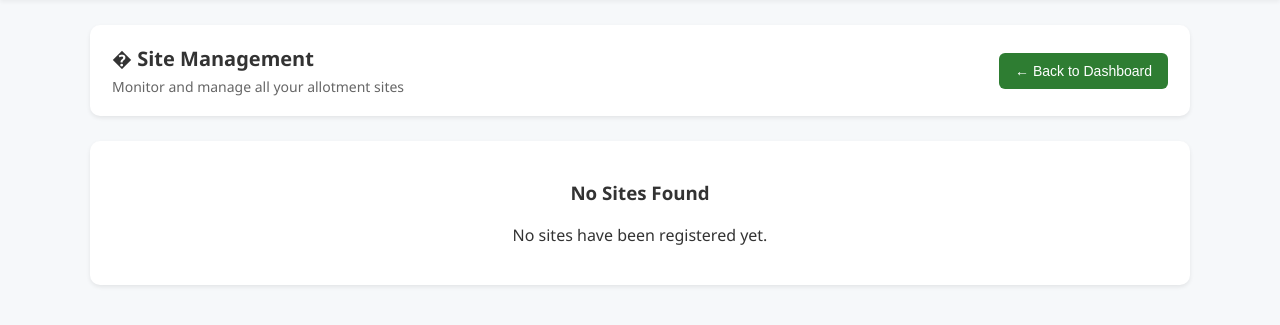
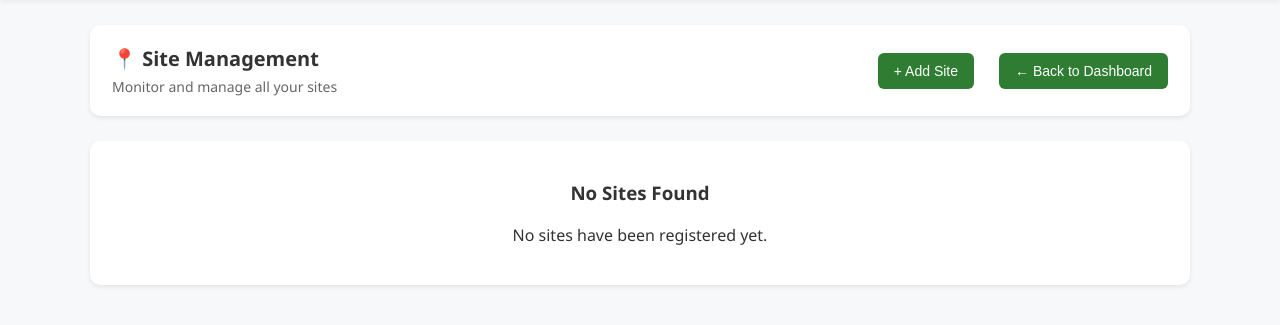
Before and after one commit to Gev1990123/smart_allotment_hub, a FastAPI app: page /sites in a window 1280 px wide. Shown: the part 131-456 px from the top of the page. Run offline with FastAPI, Linux system fonts and the light colour scheme; data that the repository does not hold is empty.

Commit message:
update sites.html to register sites via the GUI.

```diff
--- a/api/app.py
+++ b/api/app.py
@@ -35,6 +35,14 @@ class DeviceInfo(BaseModel):
     active: bool
     last_seen: str | None
     site_id: int | None
+
+class SiteCreate(BaseModel):
+    site_code: str
+    friendly_name: str | None = None
+
+class SiteInfo(BaseModel):
+    site_code: str
+    friendly_name: str | None = None
 
 # ---------------------------------------------------------
 # HEALTH CHECK
@@ -251,6 +259,35 @@ def register_device(device: DeviceCreate):
         "site_id": new_device[4],
     }
 
+# -------------------------
+# REGISTER A NEW SITE
+# -------------------------
+@app.post("/api/site/register", response_model=SiteInfo)
+def register_site(site: SiteCreate):
+    conn = get_connection()
+    cur = conn.cursor()
+
+    # Check if site already exists
+    cur.execute("SELECT site_code, friendly_name FROM sites WHERE site_code = %s;", (site.site_code,))
+    row = cur.fetchone()
+    if row:
+        conn.close()
+        raise HTTPException(status_code=400, detail="Site already registered")
+
+    cur.execute("""
+        INSERT INTO sites (site_code, friendly_name)
+        VALUES (%s, %s)
+        RETURNING site_code, friendly_name;
+    """, (site.site_code, site.friendly_name))
+
+    new_site = cur.fetchone()
+    conn.commit()
+    conn.close()
+
+    return {
+        "site_code": new_site[0],
+        "friendly_name": new_site[1],
+    }
 
 # ---------------------------------------------------------
 # UI ROUTES (HTML Templates)
--- a/templates/sites.html
+++ b/templates/sites.html
@@ -29,9 +29,10 @@
     <!-- Page Header -->
     <div class="page-selector">
         <div style="flex: 1;">
-            <h2 style="margin: 0; font-size: 20px;">� Site Management</h2>
-            <p style="margin: 5px 0 0 0; color: #666; font-size: 14px;">Monitor and manage all your allotment sites</p>
+            <h2 style="margin: 0; font-size: 20px;">📍 Site Management</h2>
+            <p style="margin: 5px 0 0 0; color: #666; font-size: 14px;">Monitor and manage all your sites</p>
         </div>
+        <button onclick="openAddSiteModal()" style="margin-right: 10px;">+ Add Site</button>
         <button onclick="window.location.href='/'">← Back to Dashboard</button>
     </div>
 
@@ -49,6 +50,39 @@
     <div id="emptyState" class="latest-box" style="text-align: center; display: none;">
         <h3>No Sites Found</h3>
         <p>No sites have been registered yet.</p>
+    </div>
+
+    <!-- Add Site Modal -->
+    <div id="addSiteModal" class="modal">
+        <div class="modal-content">
+            <div class="modal-header">
+                <h3>Add New Site</h3>
+                <span class="modal-close" onclick="closeAddSiteModal()">&times;</span>
+            </div>
+            <div class="modal-body">
+                <form id="addSiteForm">
+                    <div class="form-group">
+                        <label for="siteCode">Site Code <span style="color: #e53935;">*</span></label>
+                        <input type="text" id="siteCode" name="uid" required placeholder="e.g.,SITE-001">
+                        <small>Site Code is a unique identifier for the site (required)</small>
+                    </div>
+
+                    <div class="form-group">
+                        <label for="friendlyName">Friendly Name<span style="color: #e53935;">*</span></label>
+                        <input type="text" id="friendlyName" name="name" required placeholder="e.g., Greenhouse 1">
+                        <small>Friendly name for the site (required)</small>
+                    </div>
+
+                    <div id="formError" class="form-error" style="display: none;"></div>
+                    <div id="formSuccess" class="form-success" style="display: none;"></div>
+
+                    <div class="modal-actions">
+                        <button type="button" class="btn-secondary" onclick="closeAddSiteModal()">Cancel</button>
+                        <button type="submit" id="submitBtn">Add Site</button>
+                    </div>
+                </form>
+            </div>
+        </div>
     </div>
 
 </main>
@@ -109,6 +143,89 @@ function renderSites(sites) {
     }).join('');
 
         }
+// ============================================
+// ADD SITE MODAL FUNCTIONS
+// ============================================
+async function openAddSiteModal() {
+    document.getElementById('addSiteModal').style.display = 'block';
+    document.getElementById('addSiteForm').reset();
+    document.getElementById('formError').style.display = 'none';
+    document.getElementById('formSuccess').style.display = 'none';
+}
+
+function closeAddSiteModal() {
+    document.getElementById('addSiteModal').style.display = 'none';
+}
+
+// Close modal when clicking outside of it
+window.onclick = function(event) {
+    const modal = document.getElementById('addSiteModal');
+    if (event.target === modal) {
+        closeAddSiteModal();
+    }
+}
+
+// Handle form submission
+document.getElementById('addSiteForm').addEventListener('submit', async function(e) {
+    e.preventDefault();
+
+    const formError = document.getElementById('formError');
+    const formSuccess = document.getElementById('formSuccess');
+    const submitBtn = document.getElementById('submitBtn');
+
+    // Hide previous messages
+    formError.style.display = 'none';
+    formSuccess.style.display = 'none';
+
+    // Get form data
+    const siteCode = document.getElementById('siteCode').value.trim();
+    const friendlyName = document.getElementById('friendlyName').value.trim() || null;
+
+    // Disable submit button
+    submitBtn.disabled = true;
+    submitBtn.textContent = 'Adding...';
+
+    try {
+        const response = await fetch('/api/site/register', {
+            method: 'POST',
+            headers: {
+                'Content-Type': 'application/json',
+            },
+            body: JSON.stringify({
+                site_code: siteCode,
+                friendly_name: friendlyName
+            })
+        });
+
+        const data = await response.json();
+
+        if (response.ok) {
+            // Success
+            formSuccess.textContent = `Site "${friendlyName}" added successfully!`;
+            formSuccess.style.display = 'block';
+
+            // Refresh sites list
+            setTimeout(() => {
+                closeAddSiteModal();
+                loadSites();
+            }, 1500);
+
+        } else {
+            // Error from server
+            formError.textContent = data.detail || 'Failed to add site';
+            formError.style.display = 'block';
+            submitBtn.disabled = false;
+            submitBtn.textContent = 'Add Site';
+        }
+
+    } catch (error) {
+        console.error('Error adding site:', error);
+        formError.textContent = 'Network error. Please try again.';
+        formError.style.display = 'block';
+        submitBtn.disabled = false;
+        submitBtn.textContent = 'Add Site';
+    }
+});
 
 </script>
 
```
